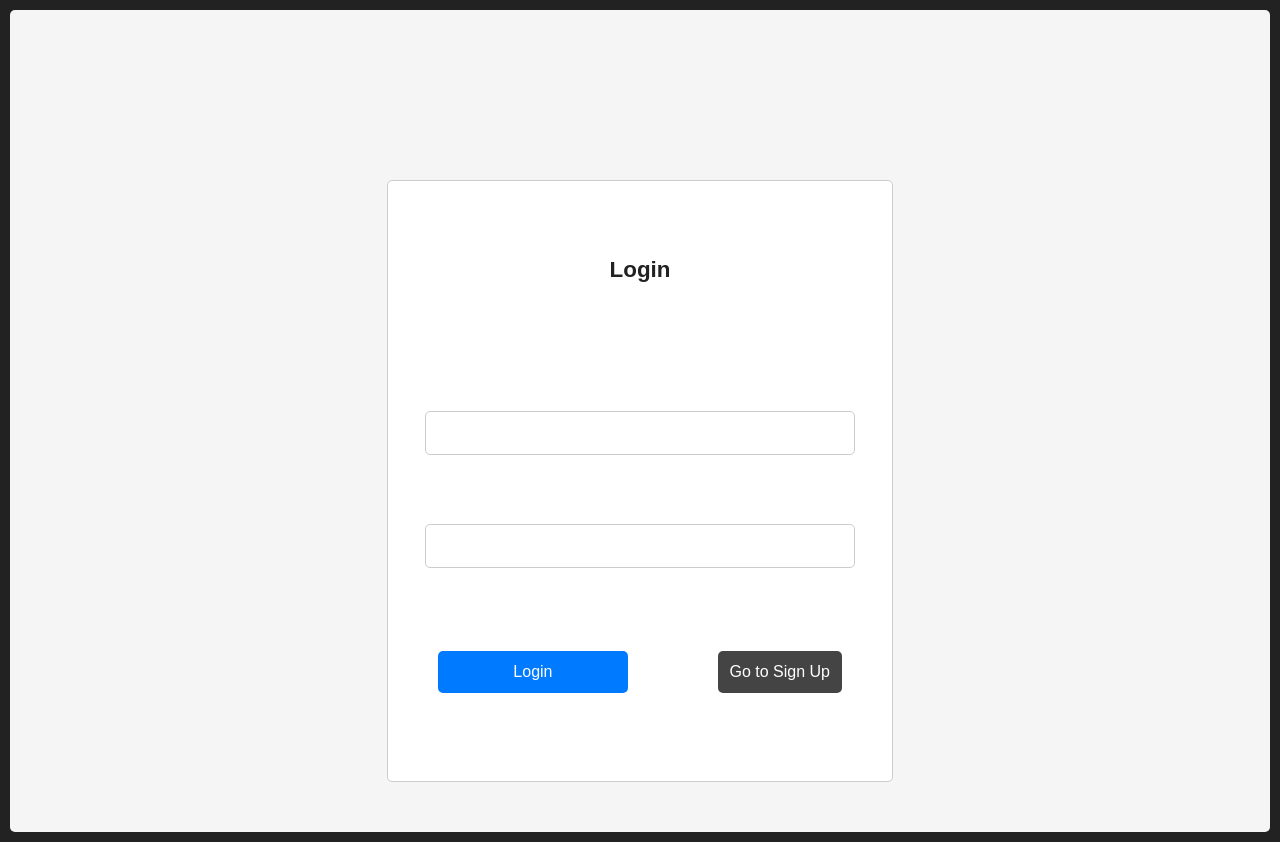
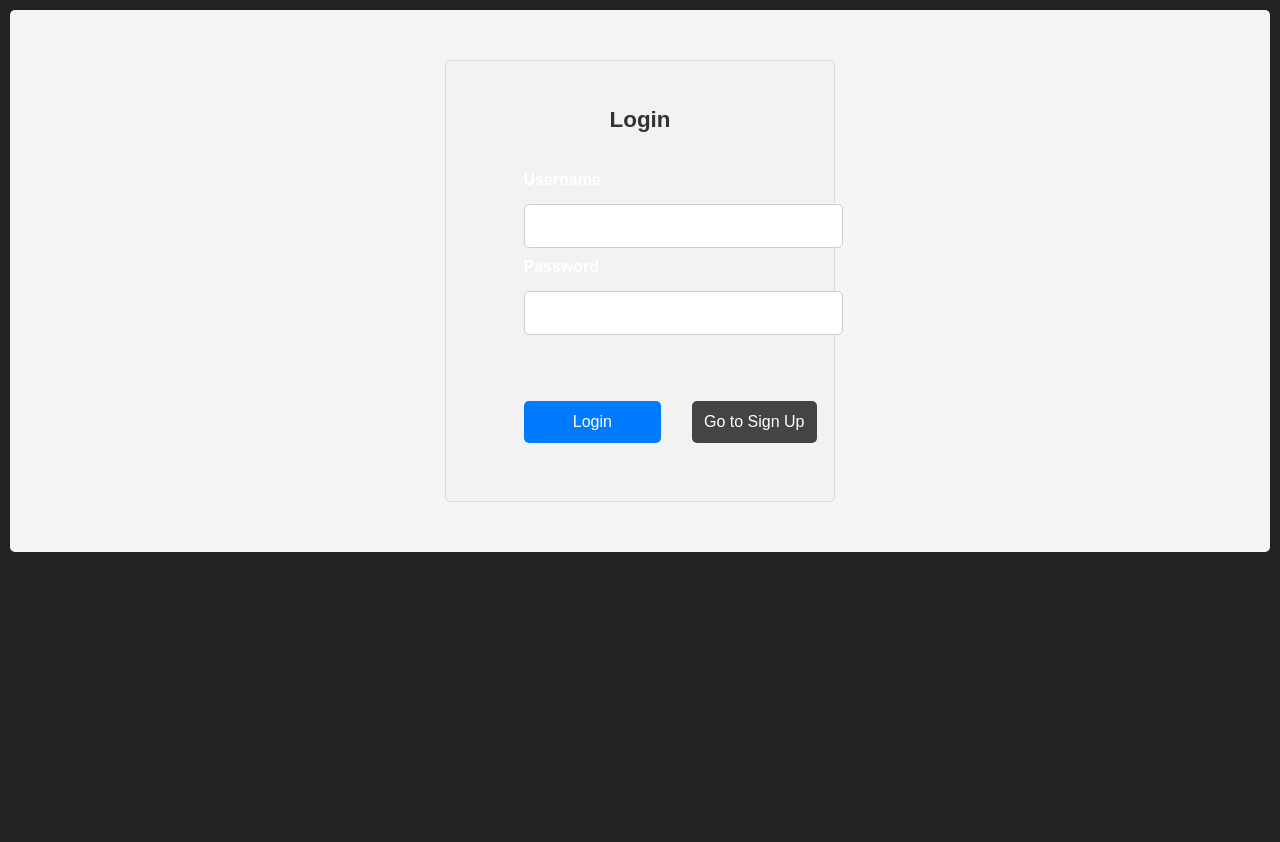
Before and after one commit to KhalidAli44/APT-Frontend, a React (Create React App) app: page /Login in a window 1280 px wide. After the commit the page ends 800 px from the top, so only its background shows below. Built offline with nearby package versions, Linux system fonts and the light colour scheme.

Commit message:
css login gedan

```diff
--- a/src/pages/Login/Login.css
+++ b/src/pages/Login/Login.css
@@ -1,16 +1,16 @@
 /* Login Form Styles */
 .login-form {
-    width: 40%;
-    height: 70vh;
-    margin: 0 auto;
+    width: 30%; /* Reduced width for smaller panel */
+    height: 50vh; /* Reduced height for smaller panel */
+    margin: 0 auto; /* Maintains centering */
     padding: 20px;
-    border: 1px solid #ccc;
+    border: 1px solid #ddd; /* Lighter border color */
     border-radius: 5px;
-    margin-top: 15vh;
-    background-color: #fff;
+    background-color: #f2f2f2; /* Lighter background color */
     display: flex;
     justify-content: space-evenly;
     flex-direction: column;
+    align-items: center; /* Center elements horizontally */
   }
 
   .login-form h2 {
@@ -18,33 +18,36 @@
     margin-bottom: 0;
     font-size: 1.4rem; /* Increased font size for a bolder look */
     font-weight: bold; /* Matches existing header weight */
-    color: #222; /* Darker text color for login form */
+    color: #333; /* Darker text color */
   }
 
   .form-group {
-    height: 30vh;
-    margin-bottom: 20px;
-    background-color: #fff;
-    align-items: center;
+    height: auto; /* Adjust based on content */
+    margin-bottom: 15px; /* Reduced spacing */
+    background-color: transparent; /* Transparent background */
     display: flex;
     flex-direction: column;
-    justify-content: space-evenly;
+    align-items: flex-start; /* Align labels to the left */
+    width: 100%; /* Full width for inputs */
   }
 
-  .form-group {
-    height: 30vh;
-    margin-bottom: 20px;
-    background-color: #fff;
-    align-items: center;
-    display: flex;
-    flex-direction: column;
-    justify-content: space-evenly;
+  .form-group label {
+    /* Reuses existing label styles */
+    margin-bottom: 5px; /* Add some space below labels */
   }
 
-  .input-field {
-    width: 70%;
+  .username-field { /* New class for username input */
+    width: 100%; /* Full width */
     padding: 10px;
-    border: 1px solid #000000;
+    border: 1px solid #ccc; /* Lighter border color */
+    border-radius: 5px;
+    font-size: 16px;
+  }
+
+  .password-field { /* New class for password input */
+    width: 100%; /* Full width */
+    padding: 10px;
+    border: 1px solid #ccc; /* Lighter border color */
     border-radius: 5px;
     font-size: 16px;
   }
@@ -52,7 +55,8 @@
   .button-container {
     display: flex;
     justify-content: space-between;
-    background-color: #fff;
+    background-color: transparent; /* Transparent background */
+    width: 100%; /* Full width */
   }
 
   .login-button {
```
